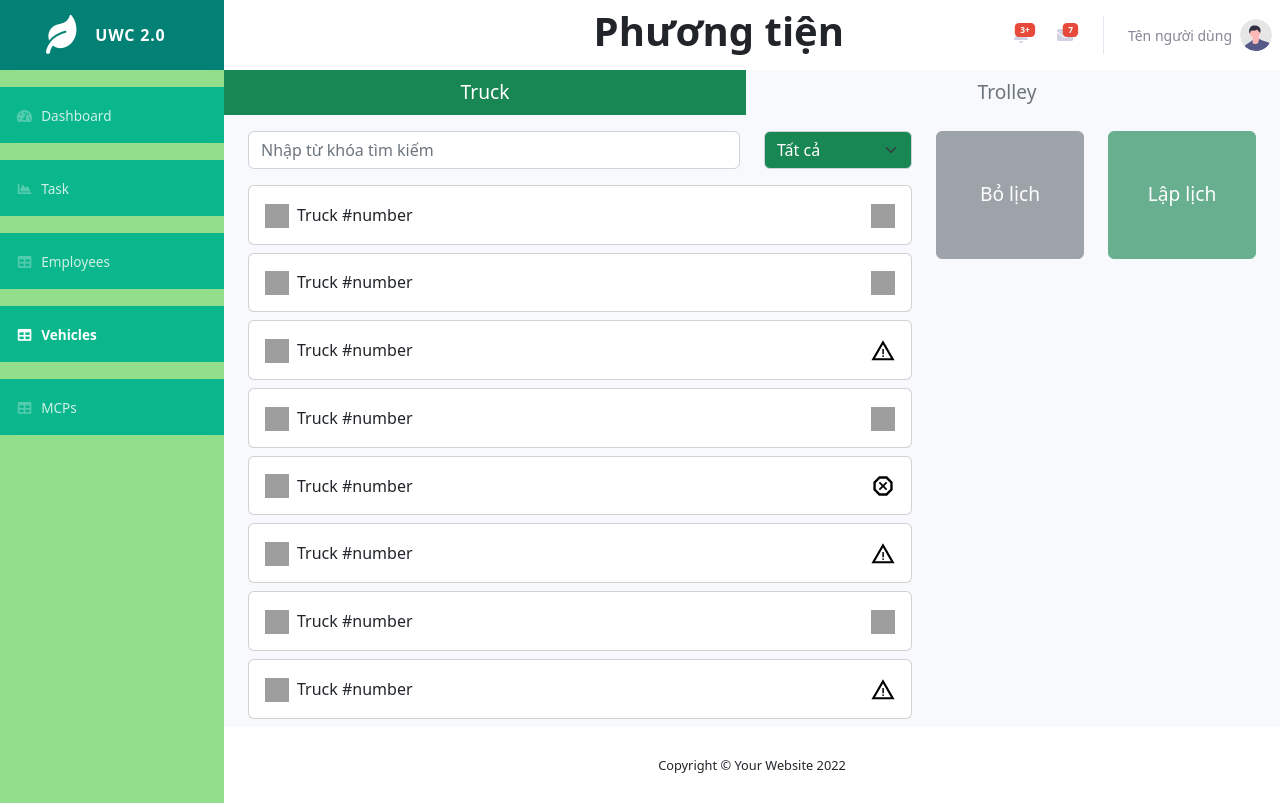
After one commit to phuonguyen11/SevenSupermans-UWC-2.0, a PHP site: page /vehicle.php in a window 1280 px wide. The commit adds this page. Run offline with PHP 8.4, Linux system fonts and the light colour scheme; data comes from the database, SQL or seed files in the repository; grey boxes are pictures that could not be loaded.

Commit message:
done call data from dtb

```diff
--- a/app/views/index.html
+++ b/app/views/index.html
@@ -61,7 +61,7 @@
 
             <!-- Nav Item - Employees -->
             <li class="nav-item">
-                <a class="nav-link" href="/">
+                <a class="nav-link" href="emp.php">
                     <i class="fas fa-fw fa-table"></i>
                     <span class="fs-6">Employees</span></a>
             </li>
@@ -71,7 +71,7 @@
 
             <!-- Nav Item - Vehicles -->
             <li class="nav-item">
-                <a class="nav-link" href="vehicle.html">
+                <a class="nav-link" href="vehicle.php">
                     <i class="fas fa-fw fa-table"></i>
                     <span class="fs-6">Vehicles</span></a>
             </li>
--- /dev/null
+++ b/app/views/vehicle.php
@@ -0,0 +1,416 @@
+<!DOCTYPE html>
+<html lang="en">
+
+    <head>
+        <meta charset="UTF-8">
+        <meta http-equiv="X-UA-Compatible" content="IE=edge">
+        <meta name="viewport" content="width=device-width, initial-scale=1.0">
+        <title>Document</title>
+
+        <!-- Custom fonts for this template-->
+        <link href="../../vendor/fontawesome-free/css/all.min.css" rel="stylesheet" type="text/css">
+        <link
+            href="https://fonts.googleapis.com/css?family=Nunito:200,200i,300,300i,400,400i,600,600i,700,700i,800,800i,900,900i"
+            rel="stylesheet">
+
+        <!-- Custom styles for this template-->
+        <link href="../../css/sb-admin-2.min.css" rel="stylesheet">
+        <link href="../../css/home.css" rel="stylesheet">
+        <link href="../../css/vehicle.css" rel="stylesheet">
+        <link href="https://cdn.jsdelivr.net/npm/bootstrap@5.2.3/dist/css/bootstrap.min.css" rel="stylesheet"
+                                                                                             integrity="sha384-rbsA2VBKQhggwzxH7pPCaAqO46MgnOM80zW1RWuH61DGLwZJEdK2Kadq2F9CUG65" crossorigin="anonymous">
+
+    </head>
+
+    <body>
+
+        <div id="wrapper">
+
+            <!-- Sidebar -->
+            <ul class="navbar-nav sidebar sidebar-dark accordion bg-mvc" id="accordionSidebar">
+
+                <!-- Sidebar - Brand -->
+                <a class="sidebar-brand d-flex align-items-center justify-content-center bg-brand" href="index.html">
+                    <div class="sidebar-brand-icon rotate-n-15">
+                        <i class="fa fa-leaf"></i>
+                    </div>
+                    <div class="sidebar-brand-text mx-3">UWC 2.0</div>
+                </a>
+
+                <!-- Divider -->
+                <hr class="sidebar-divider my-0 mb-3">
+
+                <!-- Nav Item - Dashboard -->
+                <li class="nav-item">
+                    <a class="nav-link" href="index.html">
+                        <i class="fas fa-fw fa-tachometer-alt"></i>
+                        <span>Dashboard</span></a>
+                </li>
+
+                <!-- Divider -->
+                <hr class="sidebar-divider">
+
+                <!-- Nav Item - Task -->
+                <li class="nav-item">
+                    <a class="nav-link" href="/">
+                        <i class="fas fa-fw fa-chart-area"></i>
+                        <span>Task</span></a>
+                </li>
+
+                <!-- Divider -->
+                <hr class="sidebar-divider">
+
+                <!-- Nav Item - Employees -->
+                <li class="nav-item">
+                    <a class="nav-link" href="emp.html">
+                        <i class="fas fa-fw fa-table"></i>
+                        <span>Employees</span></a>
+                </li>
+
+                <!-- Divider -->
+                <hr class="sidebar-divider d-none d-md-block">
+
+                <!-- Nav Item - Vehicles -->
+                <li class="nav-item active">
+                    <a class="nav-link" href="vehicle.html">
+                        <i class="fas fa-fw fa-table"></i>
+                        <span>Vehicles</span></a>
+                </li>
+
+                <!-- Divider -->
+                <hr class="sidebar-divider d-none d-md-block">
+
+                <!-- Nav Item - MCPs -->
+                <li class="nav-item">
+                    <a class="nav-link" href="/">
+                        <i class="fas fa-fw fa-table"></i>
+                        <span>MCPs</span></a>
+                </li>
+
+                <!-- Divider -->
+                <hr class="sidebar-divider d-none d-md-block">
+
+            </ul>
+            <!-- /Sidebar -->
+
+            <!-- Content -->
+            <div id="content-wrapper" class="d-flex flex-column">
+
+                <!-- Main Content -->
+                <div id="content">
+                    <!-- Topbar -->
+                    <nav class="navbar navbar-expand navbar-light bg-white topbar">
+
+                        <!-- Sidebar Toggle (Topbar) -->
+                        <button id="sidebarToggleTop" class="btn btn-link d-md-none rounded-circle mr-3">
+                            <i class="fa fa-bars"></i>
+                        </button>
+
+                        <!-- Topbar Search -->
+                        <!-- <form class="d-none d-sm-inline-block form-inline mr-auto ml-md-3 my-2 my-md-0 mw-100 navbar-search" data-dashlane-rid="3a185025e0576f01" data-form-type="">
+                            <div class="input-group">
+                            <input type="text" class="form-control bg-light border-0 small" placeholder="Search for..." aria-label="Search" aria-describedby="basic-addon2" data-dashlane-rid="c452bc135382be1b" data-form-type="">
+                            <div class="input-group-append">
+                            <button class="btn btn-primary" type="button" data-dashlane-rid="1a622703d7490619" data-dashlane-label="true" data-form-type="">
+                            <i class="fas fa-search fa-sm"></i>
+                            </button>
+                            </div>
+                            </div>
+                            </form> -->
+
+                            <h1 class="text-dark fw-bold" style="position: absolute; left: 35%;">Phương tiện</h1>
+
+                            <!-- Topbar Navbar -->
+                            <ul class="navbar-nav ml-auto">
+
+                                <!-- Nav Item - Alerts -->
+                                <li class="nav-item dropdown no-arrow mx-1">
+                                    <a class="nav-link dropdown-toggle" href="#" id="alertsDropdown" role="button"
+                                                                                                     data-toggle="dropdown" aria-haspopup="true" aria-expanded="false">
+                                        <i class="fas fa-bell fa-fw"></i>
+                                        <!-- Counter - Alerts -->
+                                        <span class="badge badge-danger badge-counter">3+</span>
+                                    </a>
+                                    <!-- Dropdown - Alerts -->
+                                    <div class="dropdown-list dropdown-menu dropdown-menu-right shadow animated--grow-in"
+                                         aria-labelledby="alertsDropdown">
+                                        <h6 class="dropdown-header">
+                                            Thông báo
+                                        </h6>
+                                        <a class="dropdown-item d-flex align-items-center" href="#">
+                                            <div class="mr-3">
+                                                <div class="icon-circle bg-primary">
+                                                    <i class="fas fa-file-alt text-white"></i>
+                                                </div>
+                                            </div>
+                                            <div>
+                                                <div class="small text-gray-500">1/12/2022</div>
+                                                <span class="font-weight-bold">Báo cáo mỗi tháng đã được cập nhật!</span>
+                                            </div>
+                                        </a>
+                                        <a class="dropdown-item d-flex align-items-center" href="#">
+                                            <div class="mr-3">
+                                                <div class="icon-circle bg-success">
+                                                    <i class="fas fa-donate text-white"></i>
+                                                </div>
+                                            </div>
+                                            <div>
+                                                <div class="small text-gray-500">25/11/2022</div>
+                                                Tiền công đã được chuyển. Mời mọi người kiểm tra!
+                                            </div>
+                                        </a>
+                                        <a class="dropdown-item d-flex align-items-center" href="#">
+                                            <div class="mr-3">
+                                                <div class="icon-circle bg-warning">
+                                                    <i class="fas fa-exclamation-triangle text-white"></i>
+                                                </div>
+                                            </div>
+                                            <div>
+                                                <div class="small text-gray-500">22/11/2022</div>
+                                                Đi muộn 9 phút.
+                                            </div>
+                                        </a>
+                                        <a class="dropdown-item text-center small text-gray-500" href="#">Tất cả thông báo</a>
+                                    </div>
+                                </li>
+
+                                <!-- Nav Item - Messages -->
+                                <li class="nav-item dropdown no-arrow mx-1">
+                                    <a class="nav-link dropdown-toggle" href="#" id="messagesDropdown" role="button"
+                                                                                                       data-toggle="dropdown" aria-haspopup="true" aria-expanded="false">
+                                        <i class="fas fa-envelope fa-fw"></i>
+                                        <!-- Counter - Messages -->
+                                        <span class="badge badge-danger badge-counter">7</span>
+                                    </a>
+                                    <!-- Dropdown - Messages -->
+                                    <div class="dropdown-list dropdown-menu dropdown-menu-right shadow animated--grow-in"
+                                         aria-labelledby="messagesDropdown">
+                                        <h6 class="dropdown-header">
+                                            Tin nhắn
+                                        </h6>
+                                        <a class="dropdown-item d-flex align-items-center" href="#">
+                                            <div class="dropdown-list-image mr-3">
+                                                <img class="rounded-circle" src="img/undraw_profile_1.svg" alt="...">
+                                                <div class="status-indicator bg-success"></div>
+                                            </div>
+                                            <div class="font-weight-bold">
+                                                <div class="text-truncate">Hôm nay khi nào cậu đi làm vậy?</div>
+                                                <div class="small text-gray-500">Emily Fowler · 58m</div>
+                                            </div>
+                                        </a>
+                                        <a class="dropdown-item d-flex align-items-center" href="#">
+                                            <div class="dropdown-list-image mr-3">
+                                                <img class="rounded-circle" src="img/undraw_profile_2.svg" alt="...">
+                                                <div class="status-indicator"></div>
+                                            </div>
+                                            <div>
+                                                <div class="text-truncate">Việc hôm qua đã xong chưa ấy nhờ?</div>
+                                                <div class="small text-gray-500">HTT · 1d</div>
+                                            </div>
+                                        </a>
+                                        <a class="dropdown-item d-flex align-items-center" href="#">
+                                            <div class="dropdown-list-image mr-3">
+                                                <img class="rounded-circle" src="img/undraw_profile_3.svg" alt="...">
+                                                <div class="status-indicator bg-warning"></div>
+                                            </div>
+                                            <div>
+                                                <div class="text-truncate">Hôm nay làm xong lên kèo nhé!</div>
+                                                <div class="small text-gray-500">Bu · 2d</div>
+                                            </div>
+                                        </a>
+                                        <a class="dropdown-item d-flex align-items-center" href="#">
+                                            <div class="dropdown-list-image mr-3">
+                                                <img class="rounded-circle" src="https://source.unsplash.com/Mv9hjnEUHR4/60x60"
+                                                                            alt="...">
+                                                <div class="status-indicator bg-success"></div>
+                                            </div>
+                                            <div>
+                                                <div class="text-truncate">Hôm nay tớ có việc, cậu xin phép giúp tớ nhé.</div>
+                                                <div class="small text-gray-500">LTH · 2w</div>
+                                            </div>
+                                        </a>
+                                        <a class="dropdown-item text-center small text-gray-500" href="#">Tất cả tin nhắn</a>
+                                    </div>
+                                </li>
+
+                                <div class="topbar-divider d-none d-sm-block"></div>
+
+                                <!-- Nav Item - User Information -->
+                                <li class="nav-item dropdown no-arrow">
+                                    <a class="nav-link dropdown-toggle" href="#" id="userDropdown" role="button"
+                                                                                                   data-toggle="dropdown" aria-haspopup="true" aria-expanded="false">
+                                        <span class="mr-2 d-none d-lg-inline text-gray-600 small">Tên người dùng</span>
+                                        <img class="img-profile rounded-circle" src="../../img/undraw_profile.svg">
+                                    </a>
+                                    <!-- Dropdown - User Information -->
+                                    <div class="dropdown-menu dropdown-menu-right shadow animated--grow-in"
+                                         aria-labelledby="userDropdown">
+                                        <a class="dropdown-item" href="#">
+                                            <i class="fas fa-user fa-sm fa-fw mr-2 text-gray-400"></i>
+                                            Trang cá nhân
+                                        </a>
+                                        <a class="dropdown-item" href="#">
+                                            <i class="fas fa-cogs fa-sm fa-fw mr-2 text-gray-400"></i>
+                                            Cài đặt
+                                        </a>
+                                        <a class="dropdown-item" href="#">
+                                            <i class="fas fa-list fa-sm fa-fw mr-2 text-gray-400"></i>
+                                            Nhật ký hoạt động
+                                        </a>
+                                        <div class="dropdown-divider"></div>
+                                        <a class="dropdown-item" href="#" data-toggle="modal" data-target="#logoutModal">
+                                            <i class="fas fa-sign-out-alt fa-sm fa-fw mr-2 text-gray-400"></i>
+                                            Đăng xuất
+                                        </a>
+                                    </div>
+                                </li>
+
+
+
+                            </ul>
+
+                    </nav>
+                    <!-- /Topbar -->
+                    <!-- Home Content -->
+                    <div class="container-fluid">
+                        <div class="row mb-3">
+                            <ul class="nav nav-pill nav-justified vehicle-type-selector">
+                                <li class="nav-item">
+                                    <a class="nav-link active text-bg-success" data-bs-toggle="tab" href="#truck-tab">Truck</a>
+                                </li>
+                                <li class="nav-item">
+                                    <a class="nav-link disabled" style="background-color=#D0CBCB"data-bs-toggle="tab" href="#trolley-tab">Trolley</a>
+                                </li>
+                            </ul>
+                        </div>
+                        <div class="row">
+                            <div class="tab-content">
+                                <div class="tab-pane container active" id="truck-tab">
+                                    <div class="row">
+                                        <!-- Search, filter and vehicle listing -->
+                                        <div class="col-xl-8 col-lg-7">
+                                            <!-- Search, filter -->
+                                            <div class="row mb-3">
+                                                <form id="vehicle-filter">
+                                                    <div class="row">
+                                                        <div class="col-9">
+                                                            <input type="text" class="form-control" id="vehicle-search-keyword" placeholder="Nhập từ khóa tìm kiếm">
+                                                        </div>
+                                                        <div class="col-3">
+                                                            <select class="form-select text-bg-success" id="vehicle-filter-option">
+                                                                <option selected value="all">Tất cả</option>
+                                                                <option value="unplanned">Chưa lên lịch</option>
+                                                                <option value="maintanence">Bảo trì</option>
+                                                            </select>
+                                                        </div>
+                                                    </div>
+                                                </form>
+                                            </div>
+                                            <!-- Vehicles listing -->
+                                            <div class="row vehicle-listing">
+                                                <div class="col">
+                                                </div>
+                                            </div>
+                                        </div>
+                                        <!-- Button and vehicle information -->
+                                        <div class="col-xl-4 col-lg-5 sticky-top">
+                                            <!-- Button -->
+                                            <div class="row mb-3">
+                                                <div class="col d-grid mx-auto">
+                                                    <button disabled type="button" class="btn vehicle-plan-button btn-secondary btn-remove-sched" data-toggle="modal" data-target="#confirmation">Bỏ lịch</button>
+                                                </div>
+                                                <div class="col d-grid mx-auto">
+                                                    <button disabled type="button" class="btn vehicle-plan-button btn-success btn-set-sched" data-toggle="modal" data-target="#confirmation">Lập lịch</button>
+                                                </div>
+                                            </div>
+                                            <!-- Vehicle information -->
+                                            <div class="row">
+                                                <div class="card vehicle-information d-none">
+                                                    <div class="card-body">
+                                                        <div class="text-description mb-3">
+                                                            <p class="card-text">ID:
+                                                                <span class="id">xxx</span>
+                                                            </p>
+                                                            <p class="card-text">Sức chứa:
+                                                                <span class="type">xxx</span>
+                                                            </p>
+                                                        </div>
+                                                        <div class="location-map">
+                                                            <img src="../../img/vehicle-map.png" style="width:100%">
+                                                        </div>
+                                                    </div>
+                                                </div>
+                                            </div>
+                                        </div>
+                                    </div>
+                                </div>
+                                <div class="tab-pane container fade" id="trolley-tab"></div>
+                            </div>
+                        </div>
+
+                    </div>
+                    <!-- /Home Content -->
+                </div>
+                <!-- /Main Content -->
+
+                <!-- Footer -->
+                <footer class="sticky-footer bg-white">
+                    <div class="container my-auto">
+                        <div class="copyright text-center my-auto">
+                            <span>Copyright © Your Website 2022</span>
+                        </div>
+                    </div>
+                </footer>
+                <!-- /Footer -->
+            </div>
+            <!-- /Content -->
+        </div>
+
+        <!-- The Modal -->
+        <div class="modal fade" id="confirmation">
+            <div class="modal-dialog modal-dialog-centered modal-dialog-scrollable">
+                <div class="modal-content">
+
+                    <!-- Modal body -->
+                    <div class="modal-body">
+                        <div class="container-fluid">
+                            <div class="row my-3">
+                                <p class="text-center" style="font-size:1.5rem">Bạn có chắc muốn lưu thay đổi này</p>
+                            </div>
+                            <div class="row">
+                                <div class="row mb-3">
+                                    <div class="col-4 d-grid mx-auto">
+                                        <button id="confirmation-button-yes" type="button" class="btn btn-secondary" data-dismiss="modal">Có</button>
+                                    </div>
+                                    <div class="col-4 d-grid mx-auto">
+                                        <button id="confirmation-button-no"type="button" class="btn btn-success" data-dismiss="modal">Hủy</button>
+                                    </div>
+                                </div>
+                            </div>
+                        </div>
+                    </div>
+
+                </div>
+            </div>
+        </div>
+
+        <!-- Bootstrap core JavaScript-->
+        <script src="../../vendor/jquery/jquery.min.js"></script>
+        <script src="../../vendor/bootstrap/js/bootstrap.bundle.min.js"></script>
+
+        <!-- Core plugin JavaScript-->
+        <script src="../../vendor/jquery-easing/jquery.easing.min.js"></script>
+
+        <!-- Custom scripts for all pages-->
+        <script src="../../js/sb-admin-2.min.js"></script>
+
+        <!-- Page level plugins -->
+        <script src="../../vendor/chart.js/Chart.min.js"></script>
+
+        <!-- Page level custom scripts -->
+        <script src="../../js/demo/chart-area-demo.js"></script>
+        <script src="../../js/demo/chart-pie-demo.js"></script>
+        <script src="../../js/vehicle.js"></script>
+    </body>
+
+</html>
--- a/controllers/query_db.php
+++ b/controllers/query_db.php
@@ -12,9 +12,9 @@
 
 // change this for you local testing env
 $db_addr = "localhost";
-$db_user = "ntpt";
-$db_password = "ntpt";
-$db_db = "soft_dev";
+$db_user = "root";
+$db_password = "bucsehcmut2002";
+$db_db = "cnpm";
 
 class QueryRequest
 {
--- a/models/connection.php
+++ b/models/connection.php
@@ -1,8 +1,8 @@
 <?php
     $servername = "localhost";
     $username = "root";
-    $password = "";
-    $database = "uwc";
+    $password = "bucsehcmut2002";
+    $database = "cnpm";
 
     // Create connection
     $conn = mysqli_connect($servername, $username, $password, $database);
```
Also changed, not shown: app/views/emp.php (renamed from app/views/vehicle.html, +87 -115 lines), css/employee.css (added, +20 -0 lines), js/emp.js (added, +11 -0 lines).
